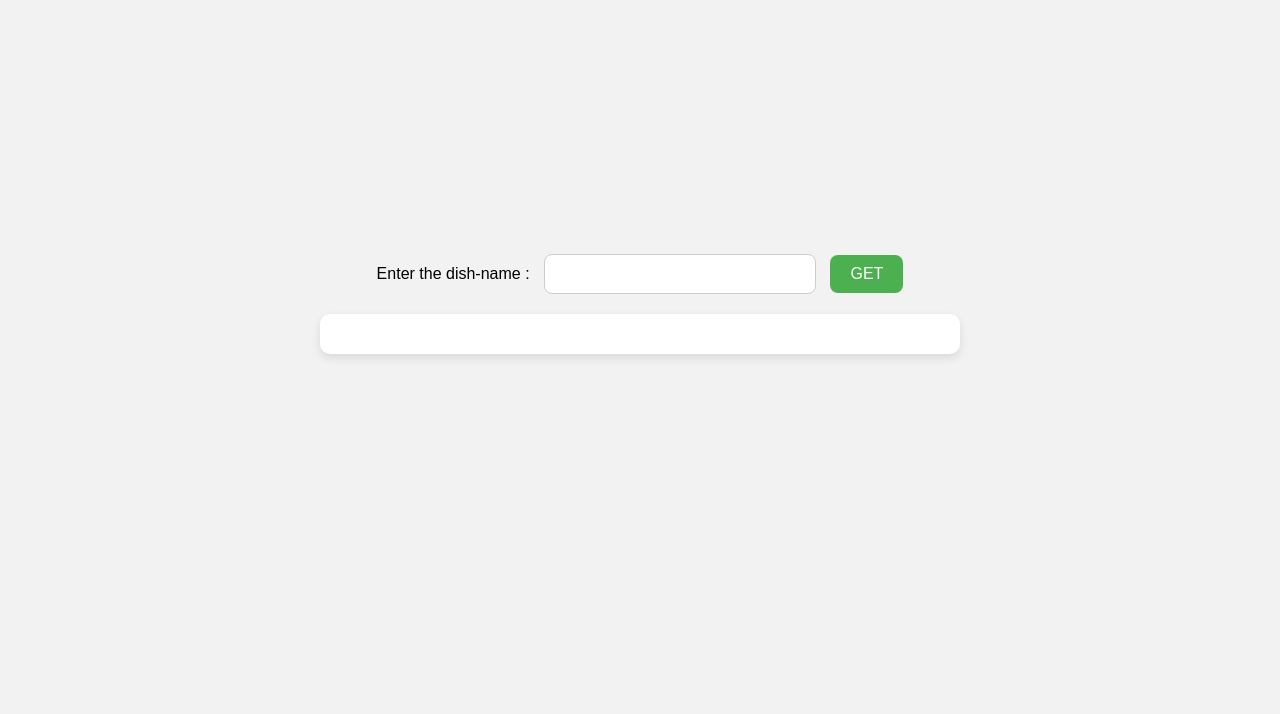
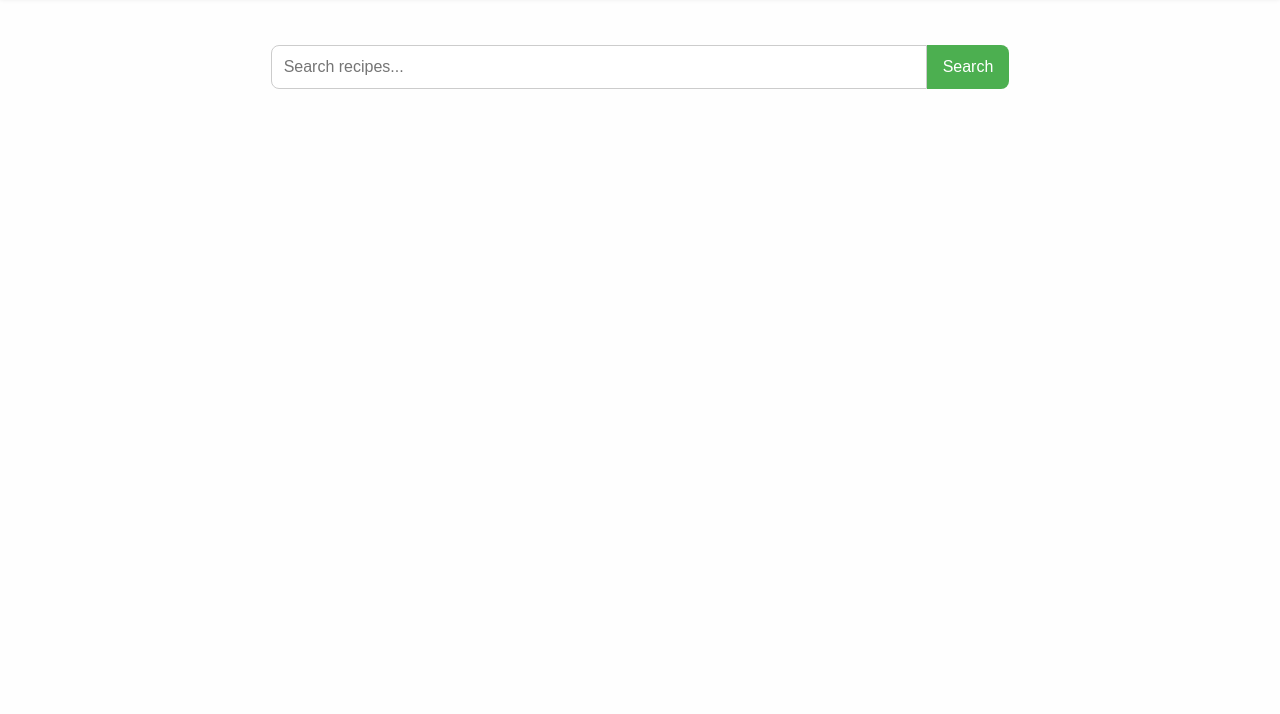
Before and after one commit to Pritam688Pal/getRecipes, a plain HTML site: page index.html in a window 1280 px wide. Shown: the part 86-800 px from the top of the page. Drawn offline with Linux system fonts and the light colour scheme.

Commit message:
frontend from chatGPT

```diff
--- a/index.html
+++ b/index.html
@@ -1,19 +1,24 @@
 <!DOCTYPE html>
 <html lang="en">
 <head>
-    <meta charset="UTF-8">
-    <meta name="viewport" content="width=device-width, initial-scale=1.0">
-    <title>Get Recipis</title>
-    <link rel="stylesheet" href="style.css">
+  <meta charset="UTF-8">
+  <meta name="viewport" content="width=device-width, initial-scale=1.0">
+  <title>Get Recipes</title>
+  <link rel="stylesheet" href="style.css">
 </head>
 <body>
-    <div>
-        Enter the dish-name :
-    <input class="dish" type="text" >
-    <button class="btn">GET</button>
+  <header>
+    <h1>Get Delicious Recipes</h1>
+  </header>
+  <main>
+    <div class="search-container">
+      <input type="text" id="searchInput" placeholder="Search recipes...">
+      <button onclick="searchRecipes()">Search</button>
     </div>
-    <div class="res"></div>
-
-    <script src="app.js"></script>
+    <div class="recipes" id="recipesList">
+      <!-- Recipe cards will be inserted here by JavaScript -->
+    </div>
+  </main>
+  <script src="app.js"></script>
 </body>
 </html>
--- a/style.css
+++ b/style.css
@@ -1,54 +1,87 @@
-/* style.css */
-
+/* Global Styles */
 body {
-    font-family: Arial, sans-serif;
-    background-color: #f2f2f2;
-    margin: 0;
-    padding: 0;
-    display: flex;
-    flex-direction: column;
-    align-items: center;
-    justify-content: center;
-    height: 100vh;
+  font-family: 'Segoe UI', Tahoma, Geneva, Verdana, sans-serif;
+  background-color: #fefefe;
+  color: #333;
+  margin: 0;
+  padding: 0;
+  line-height: 1.6;
 }
 
-div {
-    margin-bottom: 20px;
-    text-align: center;
+/* Header */
+header {
+  background-color: #4CAF50;
+  color: white;
+  padding: 1rem 2rem;
+  text-align: center;
+  box-shadow: 0 2px 5px rgba(0,0,0,0.1);
 }
 
-input.dish {
-    padding: 10px;
-    width: 250px;
-    font-size: 16px;
-    border: 1px solid #ccc;
-    border-radius: 8px;
-    margin-left: 10px;
+header h1 {
+  margin: 0;
 }
 
-button.btn {
-    padding: 10px 20px;
-    font-size: 16px;
-    background-color: #4CAF50;
-    color: white;
-    border: none;
-    border-radius: 8px;
-    cursor: pointer;
-    margin-left: 10px;
-    transition: background-color 0.3s;
+/* Main Content Area */
+main {
+  max-width: 900px;
+  margin: 2rem auto;
+  padding: 1rem;
 }
 
-button.btn:hover {
-    background-color: #45a049;
+/* Search Section */
+.search-container {
+  display: flex;
+  justify-content: center;
+  margin-bottom: 2rem;
 }
 
-.res {
-    background-color: white;
-    padding: 20px;
-    width: 80%;
-    max-width: 600px;
-    border-radius: 10px;
-    box-shadow: 0 4px 10px rgba(0, 0, 0, 0.1);
-    font-size: 16px;
-    color: #333;
+.search-container input {
+  width: 70%;
+  padding: 0.75rem;
+  border: 1px solid #ccc;
+  border-radius: 8px 0 0 8px;
+  font-size: 1rem;
 }
+
+.search-container button {
+  padding: 0.75rem 1rem;
+  background-color: #4CAF50;
+  border: none;
+  color: white;
+  font-size: 1rem;
+  cursor: pointer;
+  border-radius: 0 8px 8px 0;
+}
+
+.search-container button:hover {
+  background-color: #45a049;
+}
+
+/* Recipe Cards */
+.recipes {
+  display: grid;
+  grid-template-columns: repeat(auto-fit, minmax(250px, 1fr));
+  gap: 1.5rem;
+}
+
+.recipe-card {
+  background-color: white;
+  border-radius: 12px;
+  box-shadow: 0 4px 12px rgba(0,0,0,0.1);
+  padding: 1rem;
+  transition: transform 0.2s ease;
+}
+
+.recipe-card:hover {
+  transform: translateY(-5px);
+}
+
+.recipe-card h3 {
+  margin-top: 0;
+  color: #4CAF50;
+}
+
+.recipe-card p {
+  font-size: 0.9rem;
+  color: #555;
+}
```
